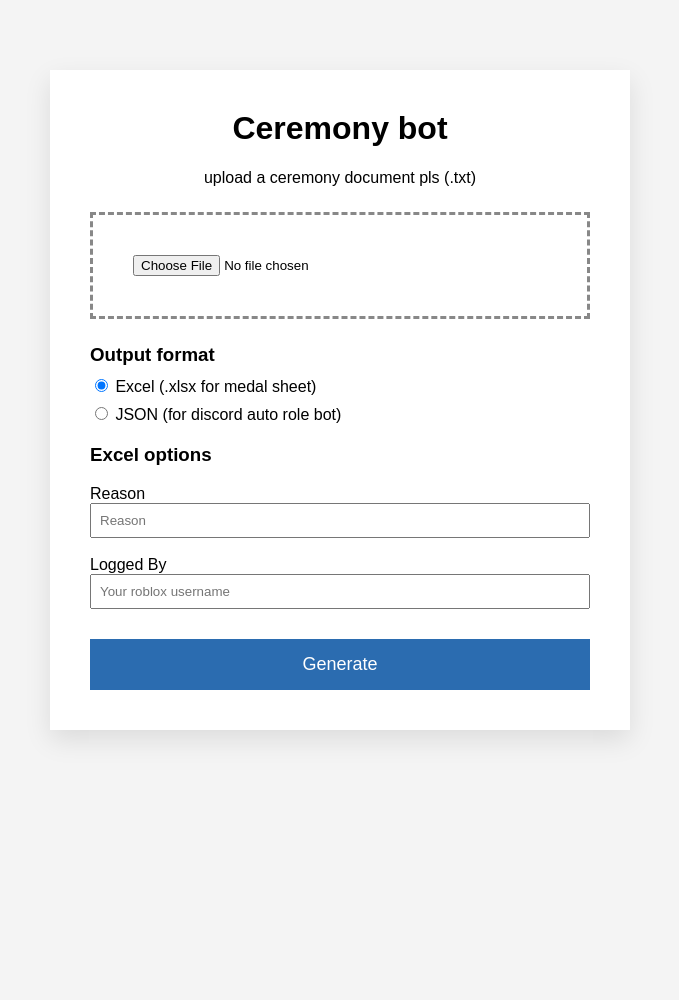
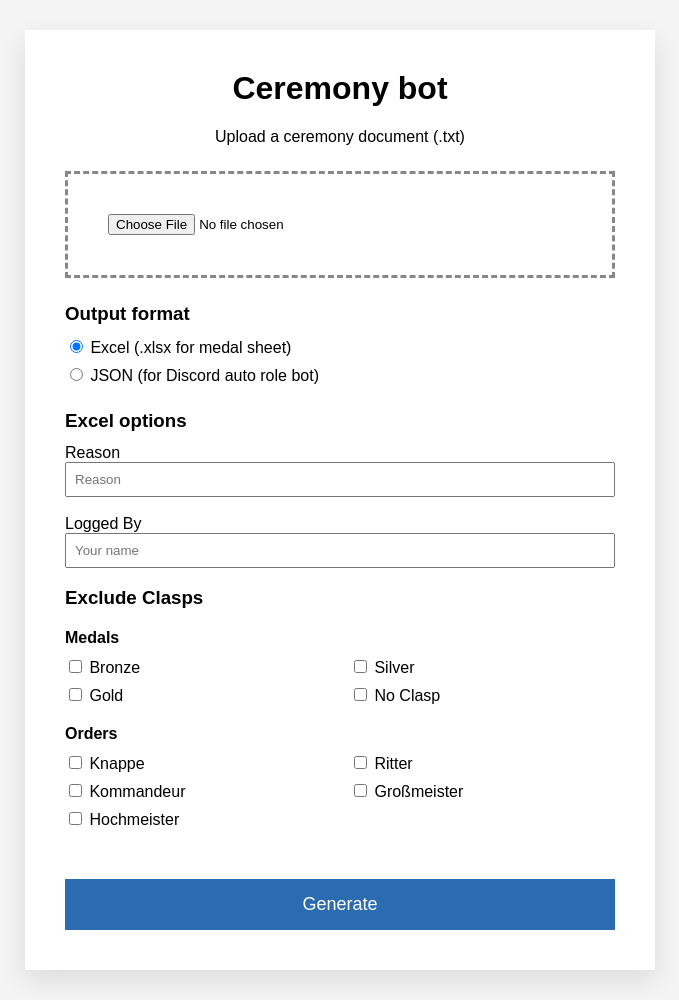
Before and after one commit to Cosmin127/Ceremony-bot, a Flask app: page / in a window 1280 px wide. Shown: the whole page, without its empty margins (300-979 px from the left). Before the commit the page ends 740 px from the top, so only its background shows below. Run offline with Flask 3, Linux system fonts and the light colour scheme.

Commit message:
added excluded clasps to UI

```diff
--- a/templates/index.html
+++ b/templates/index.html
@@ -22,15 +22,17 @@
 
             align-items: center;
 
-            height: 100vh;
+            min-height: 100vh;
 
             margin: 0;
+
+            padding: 30px;
 
         }
 
         .container {
 
-            width: 500px;
+            width: 550px;
 
             background: white;
 
@@ -38,13 +40,18 @@
 
             box-shadow: 0 10px 25px rgba(0,0,0,.1);
 
-            text-align: center;
-
         }
 
         h1 {
 
             margin-top: 0;
+            text-align: center;
+
+        }
+
+        p {
+
+            text-align: center;
 
         }
 
@@ -64,17 +71,17 @@
 
         }
 
-        .format {
+        .format,
+        #excel-options {
 
-            text-align: left;
-
-            margin-top: 20px;
+            margin-top: 25px;
 
         }
 
-        .format h3 {
+        .format h3,
+        #excel-options h3 {
 
-            margin-bottom: 10px;
+            margin-bottom: 12px;
 
         }
 
@@ -88,21 +95,40 @@
 
         }
 
-        #excel-options {
-
-            text-align: left;
-
-            margin-top: 20px;
-
-        }
-
-        #excel-options input {
+        #excel-options input[type=text] {
 
             width: 100%;
 
             padding: 8px;
 
             box-sizing: border-box;
+
+        }
+
+        .checkbox-grid {
+
+            display: grid;
+
+            grid-template-columns: 1fr 1fr;
+
+            gap: 8px 20px;
+
+            margin-top: 10px;
+
+            margin-bottom: 20px;
+
+        }
+
+        .checkbox-grid label {
+
+            cursor: pointer;
+
+        }
+
+        h4 {
+
+            margin-bottom: 5px;
+            margin-top: 20px;
 
         }
 
@@ -142,21 +168,15 @@
 
     <h1>Ceremony bot</h1>
 
-    <p>
+    <p>Upload a ceremony document (.txt)</p>
 
-        upload a ceremony document pls (.txt)
-
-    </p>
-
-    <form
-        action="/generate"
+    <form action="/generate"
           method="POST"
           enctype="multipart/form-data">
 
         <div class="upload-box">
 
-            <input
-                type="file"
+            <input type="file"
                    name="file"
                    accept=".txt"
                    required>
@@ -168,8 +188,7 @@
             <h3>Output format</h3>
 
             <label>
-                <input
-                    type="radio"
+                <input type="radio"
                        name="output"
                        value="excel"
                        checked>
@@ -177,11 +196,10 @@
             </label>
 
             <label>
-                <input
-                    type="radio"
+                <input type="radio"
                        name="output"
                        value="json">
-                JSON (for discord auto role bot)
+                JSON (for Discord auto role bot)
             </label>
 
         </div>
@@ -190,27 +208,51 @@
 
             <h3>Excel options</h3>
 
-            <label for="reason">
-                Reason
-            </label>
+            <label>Reason</label>
 
-            <input
-                type="text"
-                id="reason"
+            <input type="text"
                    name="reason"
                    placeholder="Reason">
 
             <br><br>
 
-            <label for="logged_by">
-                Logged By
-            </label>
+            <label>Logged By</label>
 
-            <input
-                type="text"
-                id="logged_by"
+            <input type="text"
                    name="logged_by"
-                placeholder="Your roblox username">
+                   placeholder="Your name">
+
+            <h3>Exclude Clasps</h3>
+
+            <h4>Medals</h4>
+
+            <div class="checkbox-grid">
+
+                <label><input type="checkbox" name="exclude_bronze"> Bronze</label>
+
+                <label><input type="checkbox" name="exclude_silver"> Silver</label>
+
+                <label><input type="checkbox" name="exclude_gold"> Gold</label>
+
+                <label><input type="checkbox" name="exclude_no"> No Clasp</label>
+
+            </div>
+
+            <h4>Orders</h4>
+
+            <div class="checkbox-grid">
+
+                <label><input type="checkbox" name="exclude_knappe"> Knappe</label>
+
+                <label><input type="checkbox" name="exclude_ritter"> Ritter</label>
+
+                <label><input type="checkbox" name="exclude_kommandeur"> Kommandeur</label>
+
+                <label><input type="checkbox" name="exclude_grossmeister"> Großmeister</label>
+
+                <label><input type="checkbox" name="exclude_hochmeister"> Hochmeister</label>
+
+            </div>
 
         </div>
 
@@ -232,25 +274,16 @@ const outputButtons = document.querySelectorAll('input[name="output"]');
 
 function updateOutputOptions() {
 
-    const selected = document.querySelector('input[name="output"]:checked').value;
-
-    if (selected === "excel") {
-
-        excelOptions.style.display = "block";
-
-    } else {
-
-        excelOptions.style.display = "none";
+    excelOptions.style.display =
+        document.querySelector('input[name="output"]:checked').value === "excel"
+            ? "block"
+            : "none";
 
 }
 
-}
-
-outputButtons.forEach(button => {
-
-    button.addEventListener("change", updateOutputOptions);
-
-});
+outputButtons.forEach(button =>
+    button.addEventListener("change", updateOutputOptions)
+);
 
 updateOutputOptions();
 
```
Lines whose indentation alone changed are shown as unchanged.
